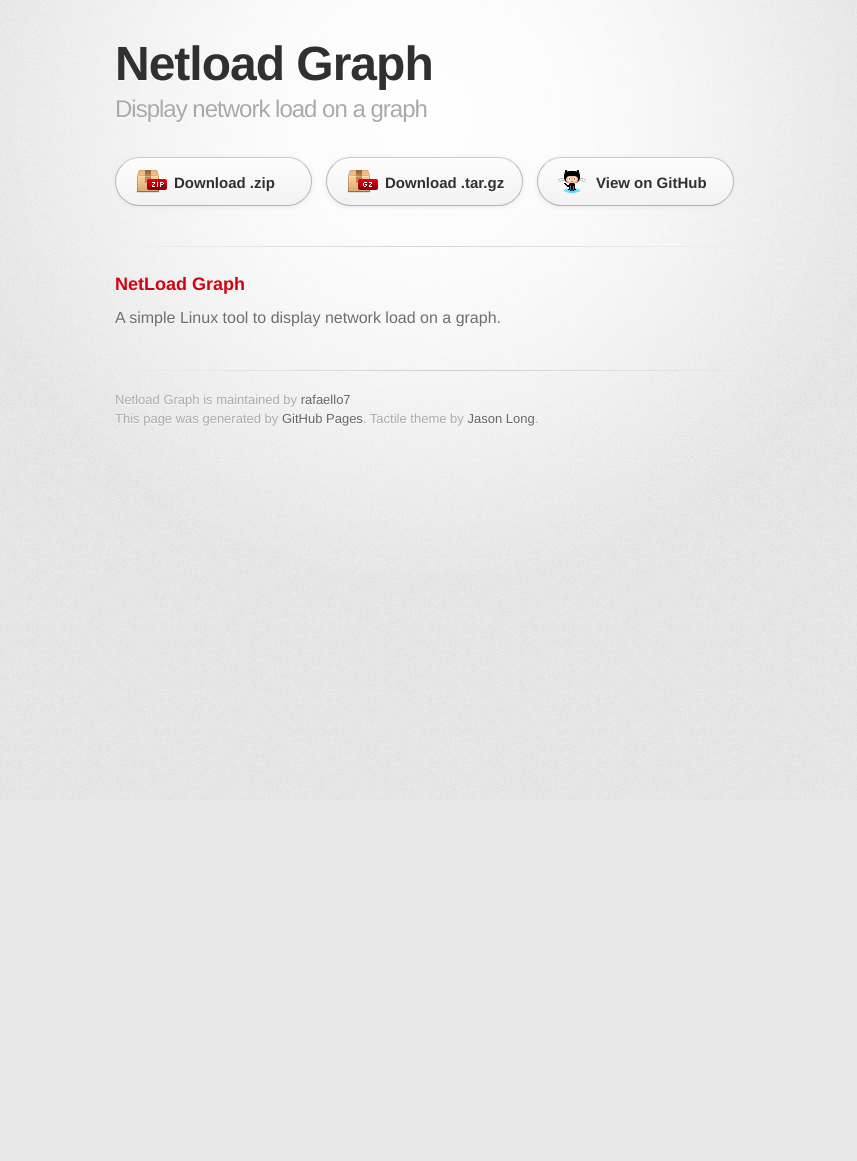
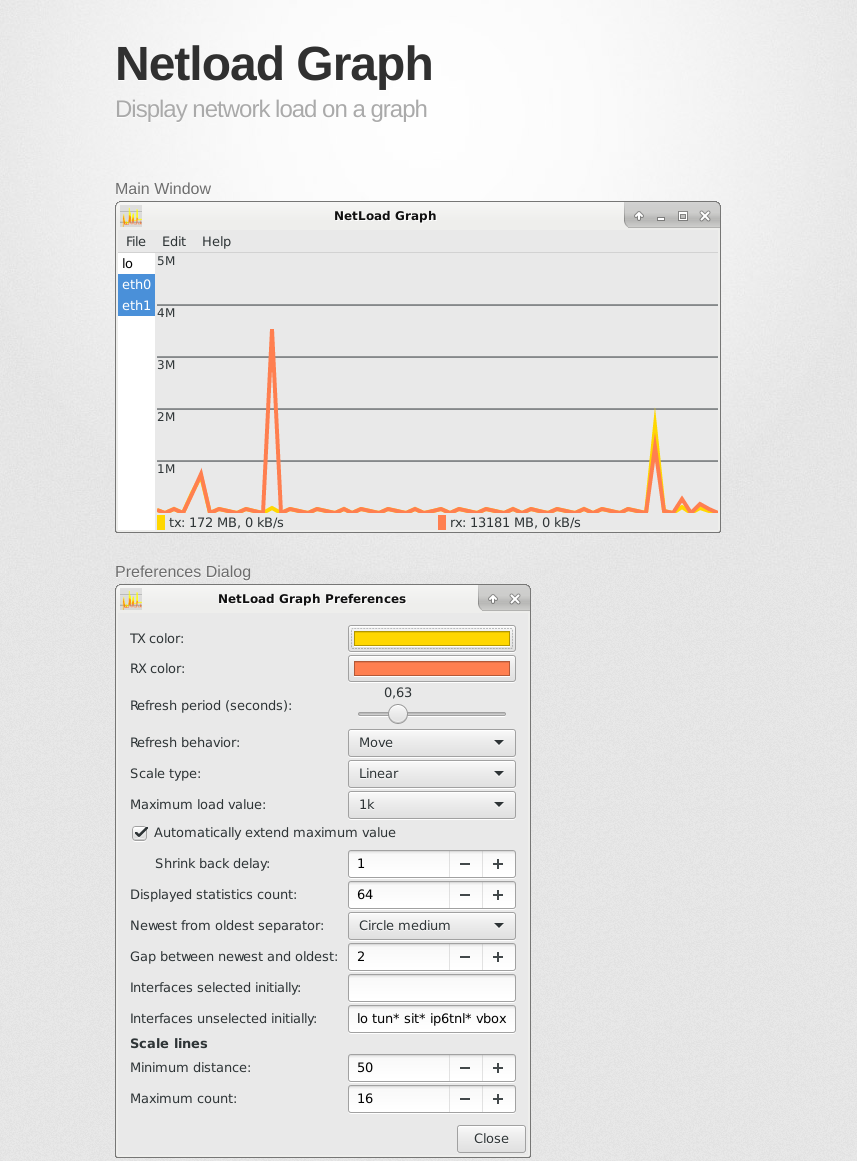
Before and after one commit to rafaello7/netloadgraph, a plain HTML site: page index.html in a window 1280 px wide. Shown: the top 1161 px of the page, without its empty margins (215-1072 px from the left). Before the commit the page ends 800 px from the top, so only its background shows below. Drawn offline with Linux system fonts and the light colour scheme; a web font is replaced by a local one.

Commit message:
Added images

```diff
--- a/index.html
+++ b/index.html
@@ -21,7 +21,14 @@
           <h1>Netload Graph</h1>
           <h2>Display network load on a graph</h2>
         </header>
-
+        <p>
+            <div>Main Window</div>
+            <img src="images/netloadgraph-main.png">
+        </p>
+        <p>
+            <div>Preferences Dialog</div>
+            <img src="images/netloadgraph-preferences.png">
+        </p>
         <section id="downloads" class="clearfix">
           <a href="https://github.com/rafaello7/netloadgraph/zipball/master" id="download-zip" class="button"><span>Download .zip</span></a>
           <a href="https://github.com/rafaello7/netloadgraph/tarball/master" id="download-tar-gz" class="button"><span>Download .tar.gz</span></a>
```
Also changed, not shown: images/netloadgraph-main.png (added), images/netloadgraph-preferences.png (added).
